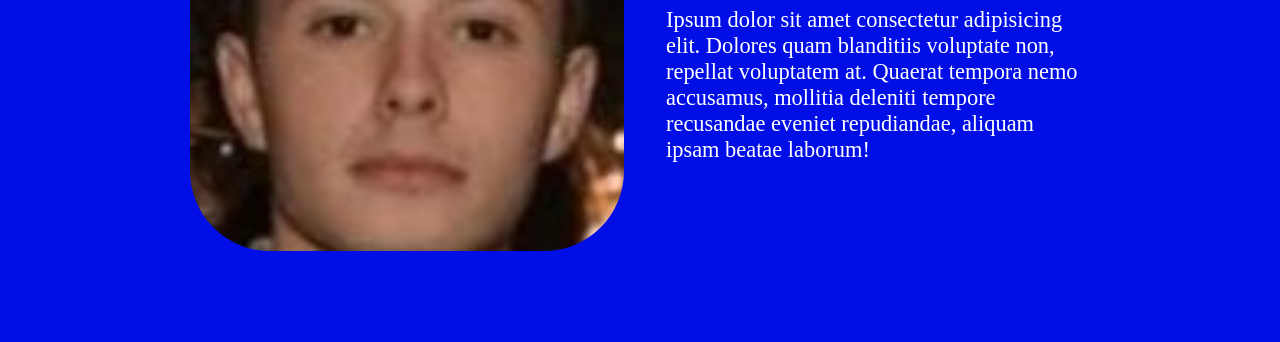
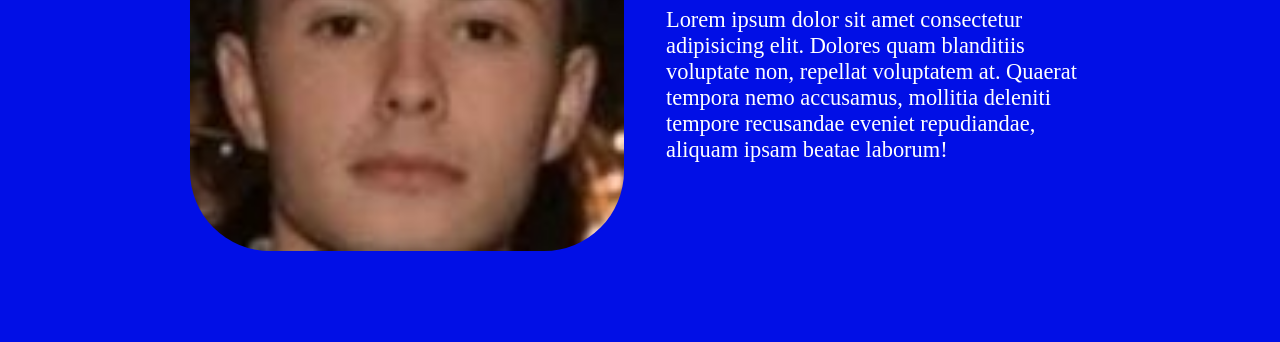
Before and after one commit to Ignacio2212/Ignacio2212.github.io, a plain HTML site: page index.html in a window 1280 px wide. Shown: the part 411-753 px from the top of the page. Drawn offline with Linux system fonts and the light colour scheme; files that its build step writes are made by us from their sources; files whose address does not match are found by name.

Commit message:
second commit

```diff
--- a/index.html
+++ b/index.html
@@ -39,7 +39,7 @@
                 <div>
                     <h2 class="txt-display-1">Hola</h2>
                     <h3 class="txt-display-2"> Soy Ignacio Maidana</h3>
-                    <p class="txt-body-lg-1 color-wh"> Ipsum dolor sit amet consectetur adipisicing elit. Dolores quam blanditiis voluptate non, repellat voluptatem at. Quaerat tempora nemo accusamus, mollitia deleniti tempore recusandae eveniet repudiandae, aliquam ipsam beatae laborum!</p>
+                    <p class="txt-body-lg-1 color-wh"> Lorem ipsum dolor sit amet consectetur adipisicing elit. Dolores quam blanditiis voluptate non, repellat voluptatem at. Quaerat tempora nemo accusamus, mollitia deleniti tempore recusandae eveniet repudiandae, aliquam ipsam beatae laborum!</p>
                 </div>
                  <div class="socialnets-grid">
                     <button class="btn btn-icon">
```
